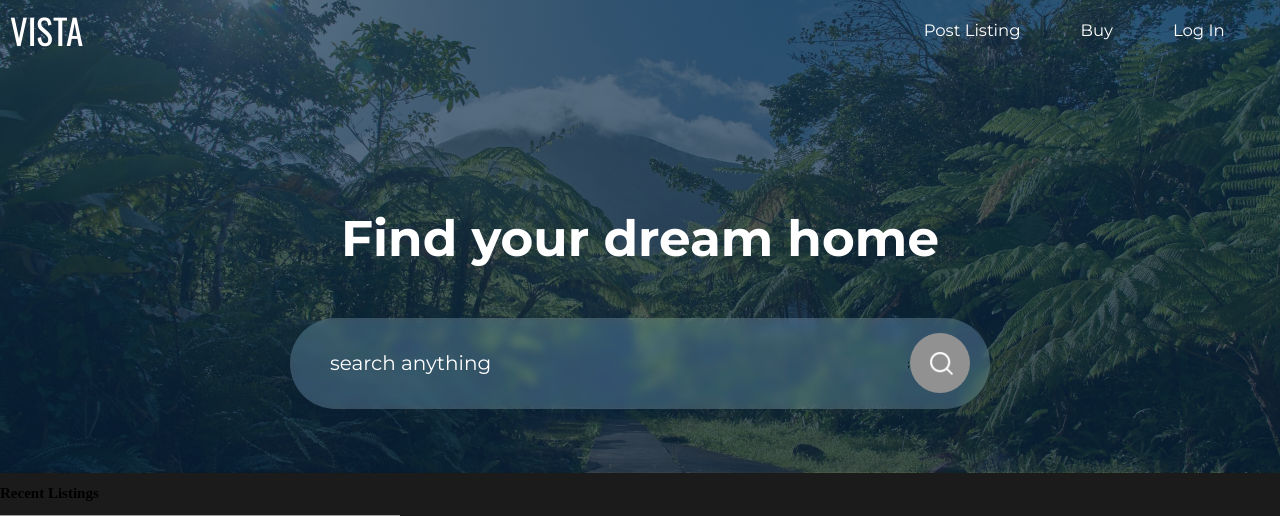
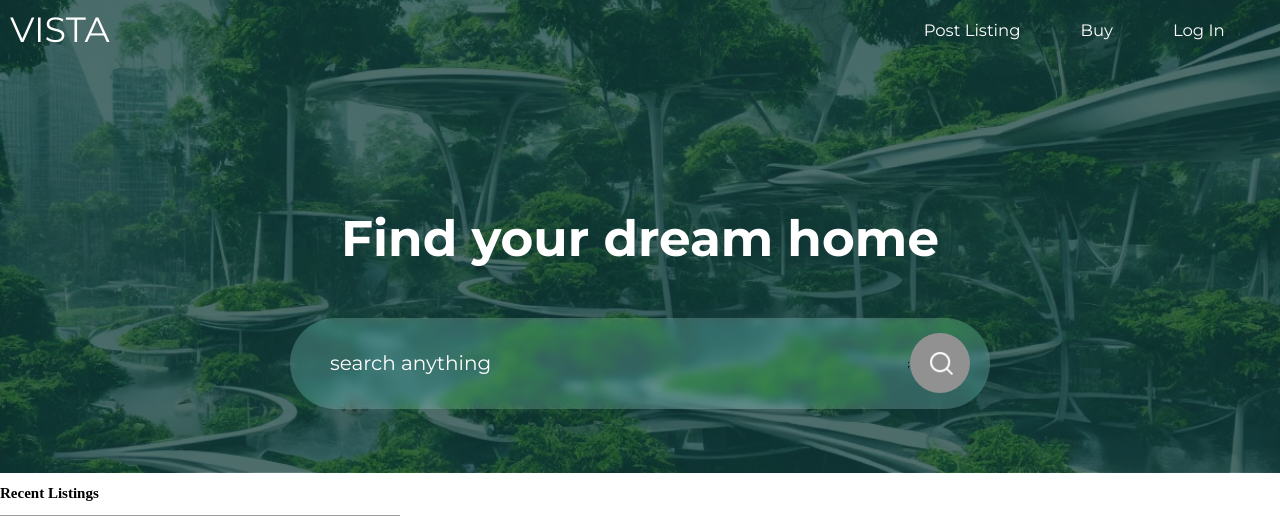
Before and after one commit to jreyortega/real-estate-agency, a PHP site: page /main.html in a window 1280 px wide. Shown: the top 516 px of the page. Run offline with PHP 8.4, Linux system fonts and the light colour scheme; some libraries are stand-ins or nearby versions; grey boxes are pictures that could not be loaded.

Commit message:
changed some animations

```diff
--- a/css/style.css
+++ b/css/style.css
@@ -1,9 +1,8 @@
 :root {
-    --mycolorblue: #5794f7;
-    --mycolorgreen: #4bb107;
-    --mycolorgrey: #1b1b1b;
+    --mycolorblue: #6eddff;
+    --mycolordarkblue: rgba(10, 51, 48, 0.7);
+    --mycolorlightgrey: #919191;
     --fontMontserrat: "Montserrat", sans-serif;
-    --fontOswald: "Oswald", sans-serif;
 }
 
 html {
@@ -27,9 +26,7 @@ img {
 
 /* Header and search bar shared background */
 .header-and-search-bar-background{
-    /* background-image: linear-gradient(rgba(0,8,51,0.9),rgba(0,8,51,0.9),url("../img/header-background.jpg")); */
-    /* background-image: url("../img/header-background.jpg"); */
-    background-image: linear-gradient(rgba(16, 49, 78, 0.7), rgba(9, 36, 66, 0.7)), url("../img/header-background.jpg");
+    background-image: linear-gradient(var(--mycolordarkblue), var(--mycolordarkblue)), url("../img/header-background.jpg");
     background-size: cover;
     background-position: center;
 }
@@ -75,7 +72,7 @@ img {
 }
 
 .logo {
-    font-family: var(--fontOswald);
+    font-family: var(--fontMontserrat);
     font-size: 3.5rem;
     color: white;
     text-transform: uppercase;
@@ -125,7 +122,7 @@ img {
 
 ::placeholder{
     font-family: var(--fontMontserrat);
-    color: rgba(255, 255, 255);
+    color: white;
 }
 
 .search-bar button{
@@ -133,8 +130,13 @@ img {
     border-radius: 50%;
     width: 6rem;
     height: 6rem;
-    background-color: #919191;
+    background-color: var(--mycolorlightgrey);
     cursor: pointer;
+    transition: background-color 0.3s ease;
+}
+
+.search-bar button:hover{
+    background-color: var(--mycolorblue);
 }
 
 .search-bar button img{
```
Also changed, not shown: img/header-background.jpg.
